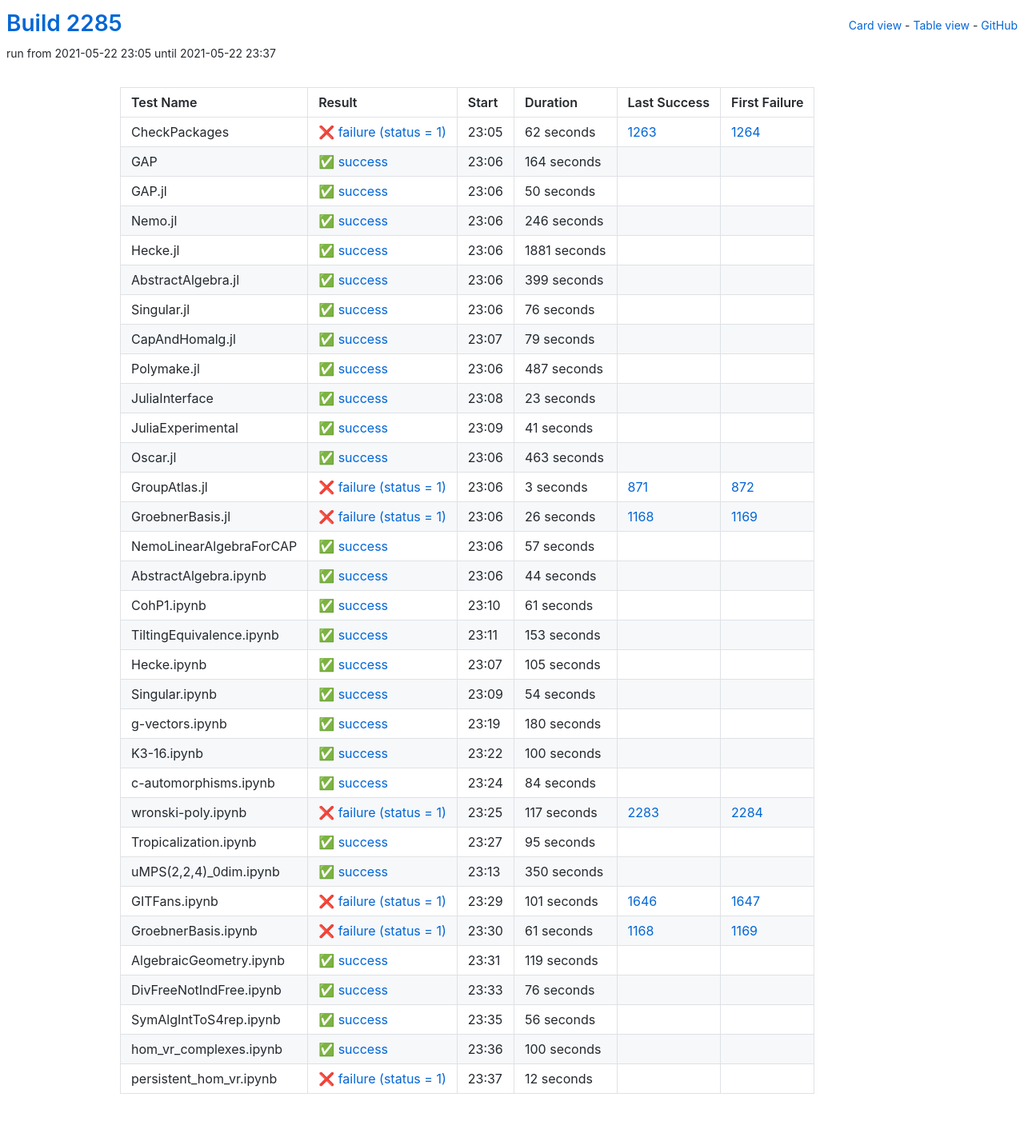
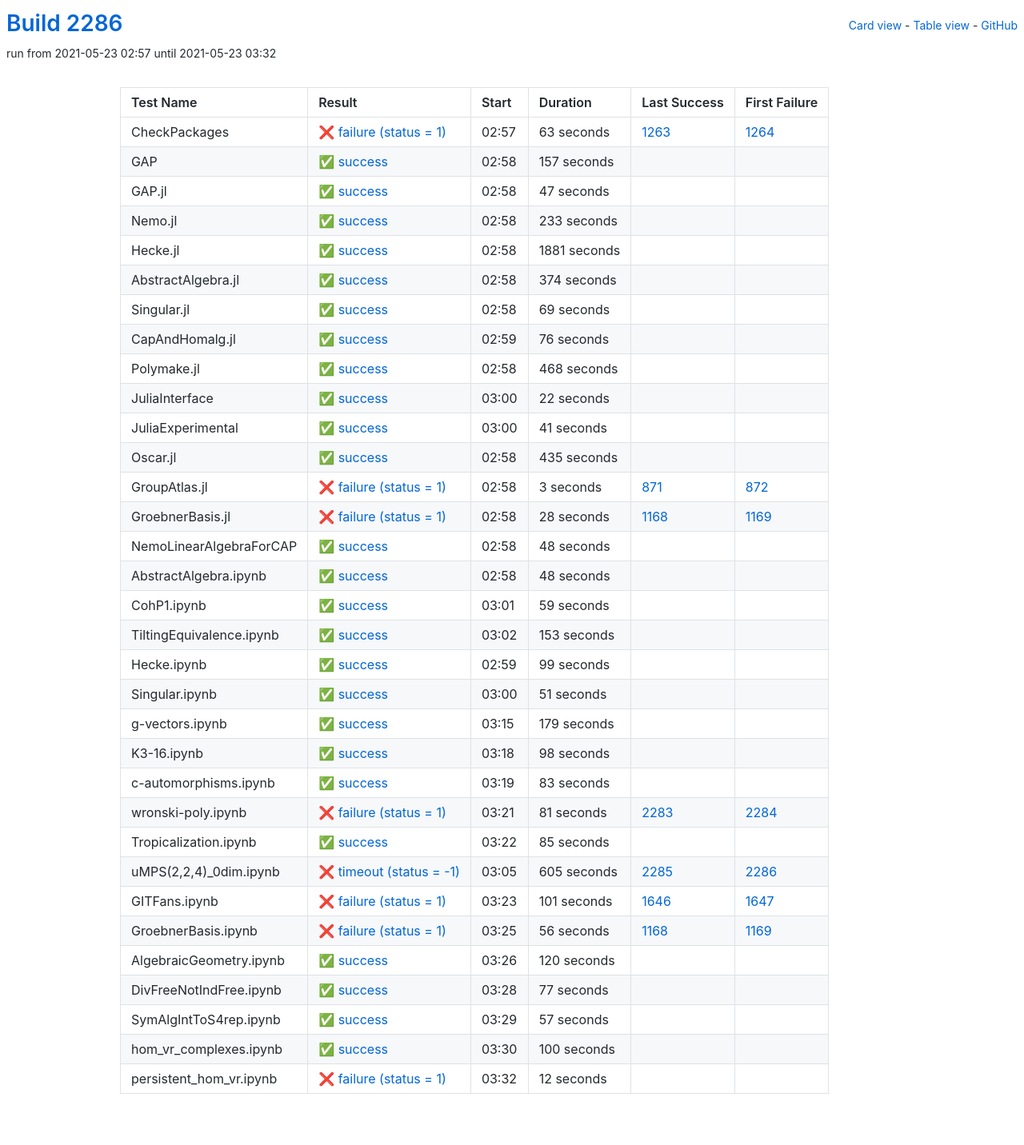
Before and after one commit to oscar-system/oscar-ci-status-stable, a Jekyll site: the page built from table.html, in a window 1280 px wide. Shown: the whole page at 80% size. Built offline with Jekyll 4.4.1, drawn with Linux system fonts in a browser that asks for light colours.

Commit message:
Build #2286

```diff
--- a/_data/ci.yml
+++ b/_data/ci.yml
@@ -1,6 +1,6 @@
 ---
-build: 2285
-build_url: https://oscarci.mathematik.uni-kl.de/job/oscar-stable/2285/
+build: 2286
+build_url: https://oscarci.mathematik.uni-kl.de/job/oscar-stable/2286/
 job: oscar-stable
 organization: oscar-system
 repo: oscar-ci-status-stable
@@ -8,56 +8,56 @@ repourl: https://github.com/oscar-system/oscar-ci-status-stable
 tests:
 - name: CheckPackages
   id: checkpackages
-  log: https://oscarci.mathematik.uni-kl.de/job/oscar-stable/2285/artifact/logs/build-2285/CheckPackages.log
-  start: 2021-05-22 23:05
+  log: https://oscarci.mathematik.uni-kl.de/job/oscar-stable/2286/artifact/logs/build-2286/CheckPackages.log
+  start: 2021-05-23 02:57
   success: false
   exitcode: 1
   status: failure
-  duration: 62
+  duration: 63
   last_success: 1263
   last_success_url: https://oscarci.mathematik.uni-kl.de/job/oscar-stable/1263/
   first_failure: 1264
   first_failure_url: https://oscarci.mathematik.uni-kl.de/job/oscar-stable/1264/
 - name: GAP
   id: gap
-  log: https://oscarci.mathematik.uni-kl.de/job/oscar-stable/2285/artifact/logs/build-2285/GAP.log
-  start: 2021-05-22 23:06
+  log: https://oscarci.mathematik.uni-kl.de/job/oscar-stable/2286/artifact/logs/build-2286/GAP.log
+  start: 2021-05-23 02:58
   success: true
   exitcode: 0
   status: success
-  duration: 164
+  duration: 157
   last_success: false
   last_success_url:
   first_failure: false
   first_failure_url:
 - name: GAP.jl
   id: gap-jl
-  log: https://oscarci.mathematik.uni-kl.de/job/oscar-stable/2285/artifact/logs/build-2285/GAP.jl.log
-  start: 2021-05-22 23:06
+  log: https://oscarci.mathematik.uni-kl.de/job/oscar-stable/2286/artifact/logs/build-2286/GAP.jl.log
+  start: 2021-05-23 02:58
   success: true
   exitcode: 0
   status: success
-  duration: 50
+  duration: 47
   last_success: false
   last_success_url:
   first_failure: false
   first_failure_url:
 - name: Nemo.jl
   id: nemo-jl
-  log: https://oscarci.mathematik.uni-kl.de/job/oscar-stable/2285/artifact/logs/build-2285/Nemo.jl.log
-  start: 2021-05-22 23:06
+  log: https://oscarci.mathematik.uni-kl.de/job/oscar-stable/2286/artifact/logs/build-2286/Nemo.jl.log
+  start: 2021-05-23 02:58
   success: true
   exitcode: 0
   status: success
-  duration: 246
+  duration: 233
   last_success: false
   last_success_url:
   first_failure: false
   first_failure_url:
 - name: Hecke.jl
   id: hecke-jl
-  log: https://oscarci.mathematik.uni-kl.de/job/oscar-stable/2285/artifact/logs/build-2285/Hecke.jl.log
-  start: 2021-05-22 23:06
+  log: https://oscarci.mathematik.uni-kl.de/job/oscar-stable/2286/artifact/logs/build-2286/Hecke.jl.log
+  start: 2021-05-23 02:58
   success: true
   exitcode: 0
   status: success
@@ -68,20 +68,32 @@ tests:
   first_failure_url:
 - name: AbstractAlgebra.jl
   id: abstractalgebra-jl
-  log: https://oscarci.mathematik.uni-kl.de/job/oscar-stable/2285/artifact/logs/build-2285/AbstractAlgebra.jl.log
-  start: 2021-05-22 23:06
+  log: https://oscarci.mathematik.uni-kl.de/job/oscar-stable/2286/artifact/logs/build-2286/AbstractAlgebra.jl.log
+  start: 2021-05-23 02:58
   success: true
   exitcode: 0
   status: success
-  duration: 399
+  duration: 374
   last_success: false
   last_success_url:
   first_failure: false
   first_failure_url:
 - name: Singular.jl
   id: singular-jl
-  log: https://oscarci.mathematik.uni-kl.de/job/oscar-stable/2285/artifact/logs/build-2285/Singular.jl.log
-  start: 2021-05-22 23:06
+  log: https://oscarci.mathematik.uni-kl.de/job/oscar-stable/2286/artifact/logs/build-2286/Singular.jl.log
+  start: 2021-05-23 02:58
+  success: true
+  exitcode: 0
+  status: success
+  duration: 69
+  last_success: false
+  last_success_url:
+  first_failure: false
+  first_failure_url:
+- name: CapAndHomalg.jl
+  id: capandhomalg-jl
+  log: https://oscarci.mathematik.uni-kl.de/job/oscar-stable/2286/artifact/logs/build-2286/CapAndHomalg.jl.log
+  start: 2021-05-23 02:59
   success: true
   exitcode: 0
   status: success
@@ -90,46 +102,34 @@ tests:
   last_success_url:
   first_failure: false
   first_failure_url:
-- name: CapAndHomalg.jl
-  id: capandhomalg-jl
-  log: https://oscarci.mathematik.uni-kl.de/job/oscar-stable/2285/artifact/logs/build-2285/CapAndHomalg.jl.log
-  start: 2021-05-22 23:07
+- name: Polymake.jl
+  id: polymake-jl
+  log: https://oscarci.mathematik.uni-kl.de/job/oscar-stable/2286/artifact/logs/build-2286/Polymake.jl.log
+  start: 2021-05-23 02:58
   success: true
   exitcode: 0
   status: success
-  duration: 79
-  last_success: false
-  last_success_url:
-  first_failure: false
-  first_failure_url:
-- name: Polymake.jl
-  id: polymake-jl
-  log: https://oscarci.mathematik.uni-kl.de/job/oscar-stable/2285/artifact/logs/build-2285/Polymake.jl.log
-  start: 2021-05-22 23:06
-  success: true
-  exitcode: 0
-  status: success
-  duration: 487
+  duration: 468
   last_success: false
   last_success_url:
   first_failure: false
   first_failure_url:
 - name: JuliaInterface
   id: juliainterface
-  log: https://oscarci.mathematik.uni-kl.de/job/oscar-stable/2285/artifact/logs/build-2285/JuliaInterface.log
-  start: 2021-05-22 23:08
+  log: https://oscarci.mathematik.uni-kl.de/job/oscar-stable/2286/artifact/logs/build-2286/JuliaInterface.log
+  start: 2021-05-23 03:00
   success: true
   exitcode: 0
   status: success
-  duration: 23
+  duration: 22
   last_success: false
   last_success_url:
   first_failure: false
   first_failure_url:
 - name: JuliaExperimental
   id: juliaexperimental
-  log: https://oscarci.mathematik.uni-kl.de/job/oscar-stable/2285/artifact/logs/build-2285/JuliaExperimental.log
-  start: 2021-05-22 23:09
+  log: https://oscarci.mathematik.uni-kl.de/job/oscar-stable/2286/artifact/logs/build-2286/JuliaExperimental.log
+  start: 2021-05-23 03:00
   success: true
   exitcode: 0
   status: success
@@ -140,20 +140,20 @@ tests:
   first_failure_url:
 - name: Oscar.jl
   id: oscar-jl
-  log: https://oscarci.mathematik.uni-kl.de/job/oscar-stable/2285/artifact/logs/build-2285/Oscar.jl.log
-  start: 2021-05-22 23:06
+  log: https://oscarci.mathematik.uni-kl.de/job/oscar-stable/2286/artifact/logs/build-2286/Oscar.jl.log
+  start: 2021-05-23 02:58
   success: true
   exitcode: 0
   status: success
-  duration: 463
+  duration: 435
   last_success: false
   last_success_url:
   first_failure: false
   first_failure_url:
 - name: GroupAtlas.jl
   id: groupatlas-jl
-  log: https://oscarci.mathematik.uni-kl.de/job/oscar-stable/2285/artifact/logs/build-2285/GroupAtlas.jl.log
-  start: 2021-05-22 23:06
+  log: https://oscarci.mathematik.uni-kl.de/job/oscar-stable/2286/artifact/logs/build-2286/GroupAtlas.jl.log
+  start: 2021-05-23 02:58
   success: false
   exitcode: 1
   status: failure
@@ -164,56 +164,56 @@ tests:
   first_failure_url: https://oscarci.mathematik.uni-kl.de/job/oscar-stable/872/
 - name: GroebnerBasis.jl
   id: groebnerbasis-jl
-  log: https://oscarci.mathematik.uni-kl.de/job/oscar-stable/2285/artifact/logs/build-2285/GroebnerBasis.jl.log
-  start: 2021-05-22 23:06
+  log: https://oscarci.mathematik.uni-kl.de/job/oscar-stable/2286/artifact/logs/build-2286/GroebnerBasis.jl.log
+  start: 2021-05-23 02:58
   success: false
   exitcode: 1
   status: failure
-  duration: 26
+  duration: 28
   last_success: 1168
   last_success_url: https://oscarci.mathematik.uni-kl.de/job/oscar-stable/1168/
   first_failure: 1169
   first_failure_url: https://oscarci.mathematik.uni-kl.de/job/oscar-stable/1169/
 - name: NemoLinearAlgebraForCAP
   id: nemolinearalgebraforcap
-  log: https://oscarci.mathematik.uni-kl.de/job/oscar-stable/2285/artifact/logs/build-2285/NemoLinearAlgebraForCAP.log
-  start: 2021-05-22 23:06
+  log: https://oscarci.mathematik.uni-kl.de/job/oscar-stable/2286/artifact/logs/build-2286/NemoLinearAlgebraForCAP.log
+  start: 2021-05-23 02:58
   success: true
   exitcode: 0
   status: success
-  duration: 57
+  duration: 48
   last_success: false
   last_success_url:
   first_failure: false
   first_failure_url:
 - name: AbstractAlgebra.ipynb
   id: abstractalgebra-ipynb
-  log: https://oscarci.mathematik.uni-kl.de/job/oscar-stable/2285/artifact/logs/build-2285/AbstractAlgebra.ipynb.log
-  start: 2021-05-22 23:06
+  log: https://oscarci.mathematik.uni-kl.de/job/oscar-stable/2286/artifact/logs/build-2286/AbstractAlgebra.ipynb.log
+  start: 2021-05-23 02:58
   success: true
   exitcode: 0
   status: success
-  duration: 44
+  duration: 48
   last_success: false
   last_success_url:
   first_failure: false
   first_failure_url:
 - name: CohP1.ipynb
   id: cohp1-ipynb
-  log: https://oscarci.mathematik.uni-kl.de/job/oscar-stable/2285/artifact/logs/build-2285/CohP1.ipynb.log
-  start: 2021-05-22 23:10
+  log: https://oscarci.mathematik.uni-kl.de/job/oscar-stable/2286/artifact/logs/build-2286/CohP1.ipynb.log
+  start: 2021-05-23 03:01
   success: true
   exitcode: 0
   status: success
-  duration: 61
+  duration: 59
   last_success: false
   last_success_url:
   first_failure: false
   first_failure_url:
 - name: TiltingEquivalence.ipynb
   id: tiltingequivalence-ipynb
-  log: https://oscarci.mathematik.uni-kl.de/job/oscar-stable/2285/artifact/logs/build-2285/TiltingEquivalence.ipynb.log
-  start: 2021-05-22 23:11
+  log: https://oscarci.mathematik.uni-kl.de/job/oscar-stable/2286/artifact/logs/build-2286/TiltingEquivalence.ipynb.log
+  start: 2021-05-23 03:02
   success: true
   exitcode: 0
   status: success
@@ -224,104 +224,104 @@ tests:
   first_failure_url:
 - name: Hecke.ipynb
   id: hecke-ipynb
-  log: https://oscarci.mathematik.uni-kl.de/job/oscar-stable/2285/artifact/logs/build-2285/Hecke.ipynb.log
-  start: 2021-05-22 23:07
+  log: https://oscarci.mathematik.uni-kl.de/job/oscar-stable/2286/artifact/logs/build-2286/Hecke.ipynb.log
+  start: 2021-05-23 02:59
   success: true
   exitcode: 0
   status: success
-  duration: 105
+  duration: 99
   last_success: false
   last_success_url:
   first_failure: false
   first_failure_url:
 - name: Singular.ipynb
   id: singular-ipynb
-  log: https://oscarci.mathematik.uni-kl.de/job/oscar-stable/2285/artifact/logs/build-2285/Singular.ipynb.log
-  start: 2021-05-22 23:09
+  log: https://oscarci.mathematik.uni-kl.de/job/oscar-stable/2286/artifact/logs/build-2286/Singular.ipynb.log
+  start: 2021-05-23 03:00
   success: true
   exitcode: 0
   status: success
-  duration: 54
+  duration: 51
   last_success: false
   last_success_url:
   first_failure: false
   first_failure_url:
 - name: g-vectors.ipynb
   id: g-vectors-ipynb
-  log: https://oscarci.mathematik.uni-kl.de/job/oscar-stable/2285/artifact/logs/build-2285/g-vectors.ipynb.log
-  start: 2021-05-22 23:19
+  log: https://oscarci.mathematik.uni-kl.de/job/oscar-stable/2286/artifact/logs/build-2286/g-vectors.ipynb.log
+  start: 2021-05-23 03:15
   success: true
   exitcode: 0
   status: success
-  duration: 180
+  duration: 179
   last_success: false
   last_success_url:
   first_failure: false
   first_failure_url:
 - name: K3-16.ipynb
   id: k3-16-ipynb
-  log: https://oscarci.mathematik.uni-kl.de/job/oscar-stable/2285/artifact/logs/build-2285/K3-16.ipynb.log
-  start: 2021-05-22 23:22
+  log: https://oscarci.mathematik.uni-kl.de/job/oscar-stable/2286/artifact/logs/build-2286/K3-16.ipynb.log
+  start: 2021-05-23 03:18
   success: true
   exitcode: 0
   status: success
-  duration: 100
+  duration: 98
   last_success: false
   last_success_url:
   first_failure: false
   first_failure_url:
 - name: c-automorphisms.ipynb
   id: c-automorphisms-ipynb
-  log: https://oscarci.mathematik.uni-kl.de/job/oscar-stable/2285/artifact/logs/build-2285/c-automorphisms.ipynb.log
-  start: 2021-05-22 23:24
+  log: https://oscarci.mathematik.uni-kl.de/job/oscar-stable/2286/artifact/logs/build-2286/c-automorphisms.ipynb.log
+  start: 2021-05-23 03:19
   success: true
   exitcode: 0
   status: success
-  duration: 84
+  duration: 83
   last_success: false
   last_success_url:
   first_failure: false
   first_failure_url:
 - name: wronski-poly.ipynb
   id: wronski-poly-ipynb
-  log: https://oscarci.mathematik.uni-kl.de/job/oscar-stable/2285/artifact/logs/build-2285/wronski-poly.ipynb.log
-  start: 2021-05-22 23:25
+  log: https://oscarci.mathematik.uni-kl.de/job/oscar-stable/2286/artifact/logs/build-2286/wronski-poly.ipynb.log
+  start: 2021-05-23 03:21
   success: false
   exitcode: 1
   status: failure
-  duration: 117
+  duration: 81
   last_success: 2283
   last_success_url: https://oscarci.mathematik.uni-kl.de/job/oscar-stable/2283/
   first_failure: 2284
   first_failure_url: https://oscarci.mathematik.uni-kl.de/job/oscar-stable/2284/
 - name: Tropicalization.ipynb
   id: tropicalization-ipynb
-  log: https://oscarci.mathematik.uni-kl.de/job/oscar-stable/2285/artifact/logs/build-2285/Tropicalization.ipynb.log
-  start: 2021-05-22 23:27
+  log: https://oscarci.mathematik.uni-kl.de/job/oscar-stable/2286/artifact/logs/build-2286/Tropicalization.ipynb.log
+  start: 2021-05-23 03:22
   success: true
   exitcode: 0
   status: success
-  duration: 95
+  duration: 85
   last_success: false
   last_success_url:
   first_failure: false
   first_failure_url:
 - name: uMPS(2,2,4)_0dim.ipynb
   id: umps-2-2-4-0dim-ipynb
-  log: https://oscarci.mathematik.uni-kl.de/job/oscar-stable/2285/artifact/logs/build-2285/uMPS-2-2-4-_0dim.ipynb.log
-  start: 2021-05-22 23:13
-  success: true
-  exitcode: 0
-  status: success
-  duration: 350
-  last_success: false
-  last_success_url:
-  first_failure: false
-  first_failure_url:
+  log: https://oscarci.mathematik.uni-kl.de/job/oscar-stable/2286/artifact/logs/build-2286/uMPS-2-2-4-_0dim.ipynb.log
+  start: 2021-05-23 03:05
+  success: false
+  exitcode: -1
+  status: timeout
+  duration: 605
+  last_success: 2285
+  last_success_url: https://oscarci.mathematik.uni-kl.de/job/oscar-stable/2285/
+  first_failure: 2286
+  first_failure_url: https://oscarci.mathematik.uni-kl.de/job/oscar-stable/2286/
 - name: GITFans.ipynb
   id: gitfans-ipynb
-  log: https://oscarci.mathematik.uni-kl.de/job/oscar-stable/2285/artifact/logs/build-2285/GITFans.ipynb.log
-  start: 2021-05-22 23:29
+  log: https://oscarci.mathematik.uni-kl.de/job/oscar-stable/2286/artifact/logs/build-2286/GITFans.ipynb.log
+  start: 2021-05-23 03:23
   success: false
   exitcode: 1
   status: failure
@@ -332,56 +332,56 @@ tests:
   first_failure_url: https://oscarci.mathematik.uni-kl.de/job/oscar-stable/1647/
 - name: GroebnerBasis.ipynb
   id: groebnerbasis-ipynb
-  log: https://oscarci.mathematik.uni-kl.de/job/oscar-stable/2285/artifact/logs/build-2285/GroebnerBasis.ipynb.log
-  start: 2021-05-22 23:30
+  log: https://oscarci.mathematik.uni-kl.de/job/oscar-stable/2286/artifact/logs/build-2286/GroebnerBasis.ipynb.log
+  start: 2021-05-23 03:25
   success: false
   exitcode: 1
   status: failure
-  duration: 61
+  duration: 56
   last_success: 1168
   last_success_url: https://oscarci.mathematik.uni-kl.de/job/oscar-stable/1168/
   first_failure: 1169
   first_failure_url: https://oscarci.mathematik.uni-kl.de/job/oscar-stable/1169/
 - name: AlgebraicGeometry.ipynb
   id: algebraicgeometry-ipynb
-  log: https://oscarci.mathematik.uni-kl.de/job/oscar-stable/2285/artifact/logs/build-2285/AlgebraicGeometry.ipynb.log
-  start: 2021-05-22 23:31
+  log: https://oscarci.mathematik.uni-kl.de/job/oscar-stable/2286/artifact/logs/build-2286/AlgebraicGeometry.ipynb.log
+  start: 2021-05-23 03:26
   success: true
   exitcode: 0
   status: success
-  duration: 119
+  duration: 120
   last_success: false
   last_success_url:
   first_failure: false
   first_failure_url:
 - name: DivFreeNotIndFree.ipynb
   id: divfreenotindfree-ipynb
-  log: https://oscarci.mathematik.uni-kl.de/job/oscar-stable/2285/artifact/logs/build-2285/DivFreeNotIndFree.ipynb.log
-  start: 2021-05-22 23:33
+  log: https://oscarci.mathematik.uni-kl.de/job/oscar-stable/2286/artifact/logs/build-2286/DivFreeNotIndFree.ipynb.log
+  start: 2021-05-23 03:28
   success: true
   exitcode: 0
   status: success
-  duration: 76
+  duration: 77
   last_success: false
   last_success_url:
   first_failure: false
   first_failure_url:
 - name: SymAlgIntToS4rep.ipynb
   id: symalginttos4rep-ipynb
-  log: https://oscarci.mathematik.uni-kl.de/job/oscar-stable/2285/artifact/logs/build-2285/SymAlgIntToS4rep.ipynb.log
-  start: 2021-05-22 23:35
+  log: https://oscarci.mathematik.uni-kl.de/job/oscar-stable/2286/artifact/logs/build-2286/SymAlgIntToS4rep.ipynb.log
+  start: 2021-05-23 03:29
   success: true
   exitcode: 0
   status: success
-  duration: 56
+  duration: 57
   last_success: false
   last_success_url:
   first_failure: false
   first_failure_url:
 - name: hom_vr_complexes.ipynb
   id: hom-vr-complexes-ipynb
-  log: https://oscarci.mathematik.uni-kl.de/job/oscar-stable/2285/artifact/logs/build-2285/hom_vr_complexes.ipynb.log
-  start: 2021-05-22 23:36
+  log: https://oscarci.mathematik.uni-kl.de/job/oscar-stable/2286/artifact/logs/build-2286/hom_vr_complexes.ipynb.log
+  start: 2021-05-23 03:30
   success: true
   exitcode: 0
   status: success
@@ -392,8 +392,8 @@ tests:
   first_failure_url:
 - name: persistent_hom_vr.ipynb
   id: persistent-hom-vr-ipynb
-  log: https://oscarci.mathematik.uni-kl.de/job/oscar-stable/2285/artifact/logs/build-2285/persistent_hom_vr.ipynb.log
-  start: 2021-05-22 23:37
+  log: https://oscarci.mathematik.uni-kl.de/job/oscar-stable/2286/artifact/logs/build-2286/persistent_hom_vr.ipynb.log
+  start: 2021-05-23 03:32
   success: false
   exitcode: 1
   status: failure
```
Also changed, not shown: README.md.
